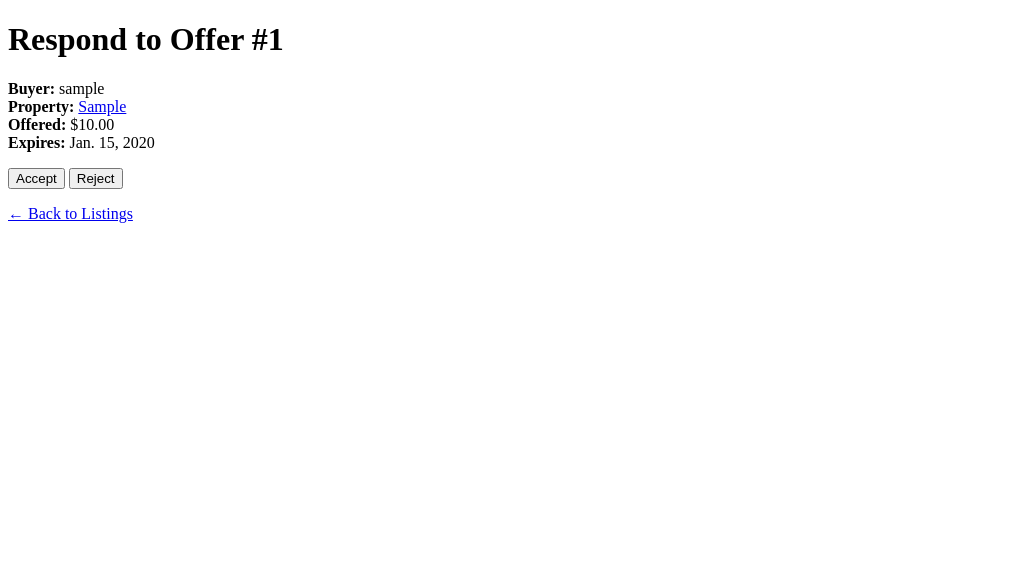
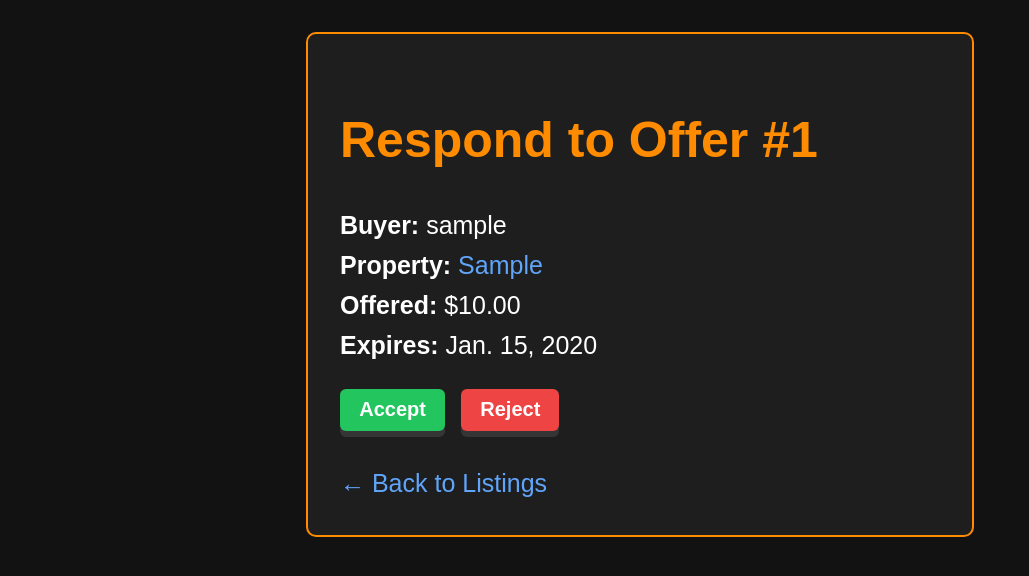
Before and after one commit to 00fire/Mortgage-Mayhem, a Django app: page /seller/offer/1/ in a window 1280 px wide. Shown: the top 576 px of the page, without its empty margins (0-1029 px from the left). Run offline with Django 5.2, Linux system fonts and the light colour scheme; a user stored in the database is signed in; tables that the repository leaves empty hold one stand-in row (values such as "Sample post").

Commit message:
respond offer css

```diff
--- /dev/null
+++ b/app2/static/respond_offer.css
@@ -0,0 +1,97 @@
+:root {
+    --bg-dark: #121212;
+    --bg-darker: #1c1c1c;
+    --accent-orange: #FF8C00;
+    --accent-glow: #ff6a00;
+    --primary-blue: #0077b6;
+    --primary-blue-dark: #005f99;
+    --input-bg: #1c1c1c;
+    --input-text: #fff;
+    --text-light: #fff;
+}
+
+body {
+  font-family: Arial, sans-serif;
+  line-height: 1.6;
+  margin: 0;
+  padding: 0;
+  background: var(--bg-dark);
+  color: var(--text-light);
+  font-size: 25px;
+}
+
+.respond-wrapper {
+    max-width: 600px;
+    margin: 2rem auto;
+    padding: 2rem;
+    background-color: #1e1e1e;
+    border: 2px solid var(--accent-orange);
+    border-radius: 10px;
+}
+
+.respond-wrapper h1 {
+    color: var(--accent-orange);
+    margin-bottom: 1rem;
+}
+
+.respond-wrapper p {
+    margin-bottom: 1rem;
+    line-height: 1.6;
+}
+
+.respond-wrapper a {
+    color: #60a5fa;
+    text-decoration: none;
+}
+
+.respond-wrapper form {
+    display: flex;
+    gap: 1rem;
+    margin-top: 1.5rem;
+}
+
+.respond-wrapper button {
+    padding: 0.6rem 1.2rem;
+    border: none;
+    border-radius: 6px;
+    font-weight: bold;
+    cursor: pointer;
+    color: white;
+    font-size: 20px;
+    box-shadow: 0 6px #353535;
+}
+
+.respond-wrapper button[value="accept"] {
+    background-color: #22c55e;
+}
+
+.respond-wrapper button[value="accept"]:hover {
+    background-color: #178640;
+}
+
+.respond-wrapper button[value="accept"]:active {
+    background-color: #178640;
+    box-shadow: 0 2px #353535;
+    transform: translateY(4px);
+}
+
+.respond-wrapper button[value="reject"] {
+    background-color: #ef4444;
+}
+
+.respond-wrapper button[value="reject"]:hover {
+    background-color: #b33232;
+}
+
+.respond-wrapper button[value="reject"]:active {
+    background-color: #b33232;
+    box-shadow: 0 2px #353535;
+    transform: translateY(4px);
+}
+
+
+.back-link {
+    display: inline-block;
+    margin-top: 2rem;
+    color: var(--primary-blue);
+}
--- a/app2/templates/respond_offer.html
+++ b/app2/templates/respond_offer.html
@@ -1,11 +1,17 @@
 {# app2/templates/respond_offer.html #}
+{% load static %}
 <!DOCTYPE html>
 <html lang="en">
 <head>
   <meta charset="UTF-8">
   <title>Respond to Offer #{{ offer.id }}</title>
+  <link rel="stylesheet" href="{% static 'respond_offer.css' %}">
 </head>
 <body>
+
+  {% include "_messages.html" %}
+
+  <div class="respond-wrapper">
     <h1>Respond to Offer #{{ offer.id }}</h1>
 
     <p>
@@ -24,6 +30,8 @@
       <button name="action" value="reject">Reject</button>
     </form>
 
-  <p><a href="{% url 'seller_listings' %}">&larr; Back to Listings</a></p>
+    <a class="back-link" href="{% url 'seller_listings' %}">&larr; Back to Listings</a>
+  </div>
+
 </body>
 </html>
```
Also changed, not shown: media/profile_pics/reaper-shrug-spray-cddf5f39.png (added). Lines whose indentation alone changed are shown as unchanged.
